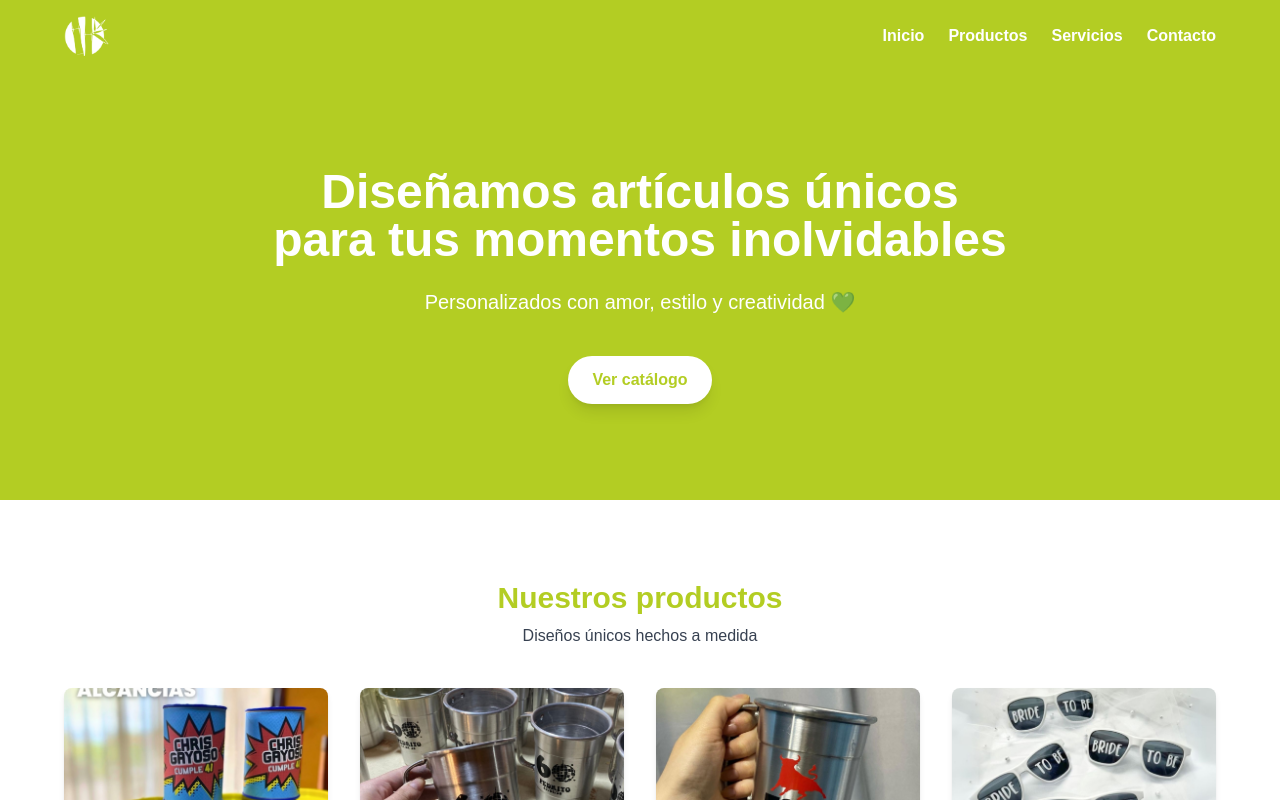
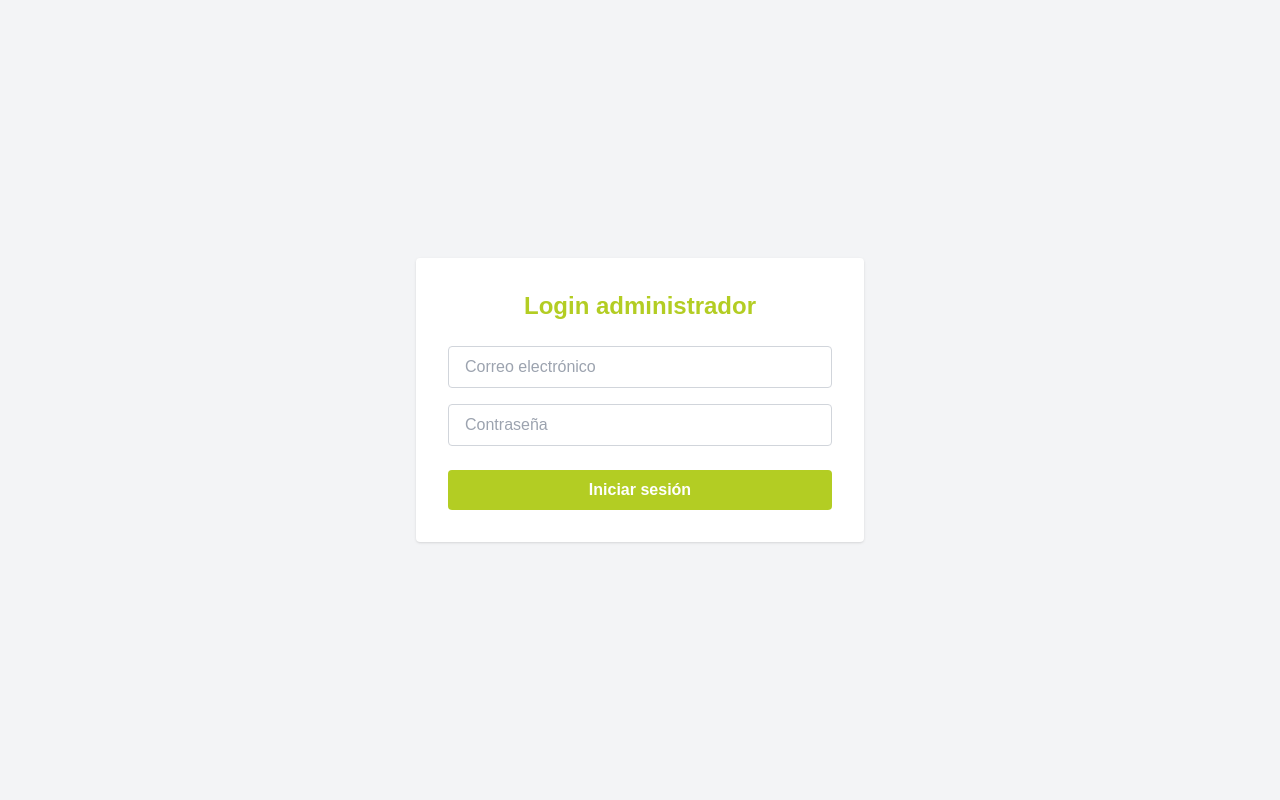
Before and after one commit to Galahad2906/bambulab, a React (Vite) app: page /login in a window 1280 px wide. Shown: the top 800 px of the page. Built offline with nearby package versions, Linux system fonts and the light colour scheme.

Commit message:
🚀 Agrega rutas protegidas y mejoras de accesibilidad

```diff
--- a/package.json
+++ b/package.json
@@ -8,15 +8,19 @@
   },
   "dependencies": {
     "aos": "^2.3.4",
+    "firebase": "^12.0.0",
     "react": "^18.2.0",
     "react-dom": "^18.2.0",
+    "react-firebase-hooks": "^5.1.1",
     "react-icons": "^5.5.0",
+    "react-router-dom": "^7.7.0",
     "swiper": "^11.2.10"
   },
   "devDependencies": {
     "@types/aos": "^3.0.7",
     "@types/react": "^19.1.8",
     "@types/react-dom": "^19.1.6",
+    "@types/react-router-dom": "^5.3.3",
     "@vitejs/plugin-react": "^4.6.0",
     "autoprefixer": "^10.4.14",
     "postcss": "^8.4.21",
--- /dev/null
+++ b/src/components/AdminPanel.tsx
@@ -0,0 +1,27 @@
+import { signOut } from 'firebase/auth'
+import { auth } from '../firebase'
+import { useNavigate } from 'react-router-dom'
+
+const AdminPanel = () => {
+  const navigate = useNavigate()
+
+  const handleLogout = async () => {
+    await signOut(auth)
+    navigate('/login')
+  }
+
+  return (
+    <div className="min-h-screen flex flex-col items-center justify-center bg-white text-bambu p-4">
+      <h1 className="text-3xl font-bold mb-6">Panel de Administrador</h1>
+
+      <button
+        onClick={handleLogout}
+        className="bg-red-500 hover:bg-red-600 text-white font-semibold px-6 py-2 rounded shadow"
+      >
+        Cerrar sesión
+      </button>
+    </div>
+  )
+}
+
+export default AdminPanel
--- /dev/null
+++ b/src/components/Login.tsx
@@ -0,0 +1,62 @@
+import { useState } from 'react'
+import { signInWithEmailAndPassword } from 'firebase/auth'
+import { auth } from '../firebase'
+import { useNavigate } from 'react-router-dom'
+
+const Login = () => {
+  const [email, setEmail] = useState('')
+  const [password, setPassword] = useState('')
+  const [error, setError] = useState('')
+  const navigate = useNavigate()
+
+  const handleLogin = async (e: React.FormEvent) => {
+    e.preventDefault()
+    setError('')
+
+    try {
+      await signInWithEmailAndPassword(auth, email, password)
+      navigate('/admin') // redirige al panel si el login fue exitoso
+    } catch (err: any) {
+      setError('Credenciales inválidas o error al iniciar sesión.')
+      console.error(err)
+    }
+  }
+
+  return (
+    <div className="min-h-screen flex items-center justify-center bg-gray-100 px-4">
+      <form
+        onSubmit={handleLogin}
+        className="bg-white p-8 rounded shadow max-w-md w-full"
+      >
+        <h2 className="text-2xl font-bold mb-6 text-center text-bambu">Login administrador</h2>
+
+        {error && <p className="text-red-500 mb-4">{error}</p>}
+
+        <input
+          type="email"
+          placeholder="Correo electrónico"
+          value={email}
+          onChange={(e) => setEmail(e.target.value)}
+          required
+          className="w-full mb-4 px-4 py-2 border border-gray-300 rounded"
+        />
+        <input
+          type="password"
+          placeholder="Contraseña"
+          value={password}
+          onChange={(e) => setPassword(e.target.value)}
+          required
+          className="w-full mb-6 px-4 py-2 border border-gray-300 rounded"
+        />
+        <button
+          type="submit"
+          className="w-full bg-bambu text-white font-semibold py-2 rounded hover:scale-105 transition-transform"
+        >
+          Iniciar sesión
+        </button>
+      </form>
+    </div>
+  )
+}
+
+export default Login
--- /dev/null
+++ b/src/components/ProtectedRoute.tsx
@@ -0,0 +1,19 @@
+// src/components/ProtectedRoute.tsx
+import { Navigate } from 'react-router-dom'
+import { useAuthState } from 'react-firebase-hooks/auth'
+import { auth } from '../firebase'
+import { ReactNode } from 'react'
+
+type Props = {
+  children: ReactNode
+}
+
+const ProtectedRoute = ({ children }: Props) => {
+  const [user, loading] = useAuthState(auth)
+
+  if (loading) return null // opcional: podés mostrar un <Loader />
+
+  return user ? <>{children}</> : <Navigate to="/login" />
+}
+
+export default ProtectedRoute
--- /dev/null
+++ b/src/firebase.ts
@@ -0,0 +1,27 @@
+// src/firebase.ts
+import { initializeApp } from 'firebase/app'
+import { getFirestore } from 'firebase/firestore'
+import { getAuth, browserLocalPersistence, setPersistence } from 'firebase/auth'
+
+const firebaseConfig = {
+  apiKey: "AIzaSyAjQb4BLoEDm1kMbTev0Ar3jxZwOBIWGQQ",
+  authDomain: "bambulab-b076d.firebaseapp.com",
+  projectId: "bambulab-b076d",
+  storageBucket: "bambulab-b076d.appspot.com",
+  messagingSenderId: "846411272044",
+  appId: "1:846411272044:web:37420103ce62a87fad6d49"
+}
+
+const app = initializeApp(firebaseConfig)
+
+export const db = getFirestore(app)
+export const auth = getAuth(app)
+
+// ✅ Persistencia de sesión local
+setPersistence(auth, browserLocalPersistence)
+  .then(() => {
+    console.log('Persistencia de sesión activada')
+  })
+  .catch((error) => {
+    console.error('Error al establecer la persistencia:', error)
+  })
--- a/src/main.tsx
+++ b/src/main.tsx
@@ -1,11 +1,32 @@
-import 'swiper/css'
+// src/main.tsx
 import React from 'react'
 import ReactDOM from 'react-dom/client'
+import { BrowserRouter, Routes, Route } from 'react-router-dom'
+
 import App from './App'
+import Login from './components/Login'
+import AdminPanel from './components/AdminPanel'
+import ProtectedRoute from './components/ProtectedRoute'
+
 import './index.css'
+import 'swiper/css'
+import 'swiper/css/pagination'
 
 ReactDOM.createRoot(document.getElementById('root')!).render(
   <React.StrictMode>
-    <App />
-  </React.StrictMode>,
+    <BrowserRouter>
+      <Routes>
+        <Route path="/" element={<App />} />
+        <Route path="/login" element={<Login />} />
+        <Route
+          path="/admin"
+          element={
+            <ProtectedRoute>
+              <AdminPanel />
+            </ProtectedRoute>
+          }
+        />
+      </Routes>
+    </BrowserRouter>
+  </React.StrictMode>
 )
```
Also changed, not shown: 1 other file (tests, documents, lock files or other folders).
